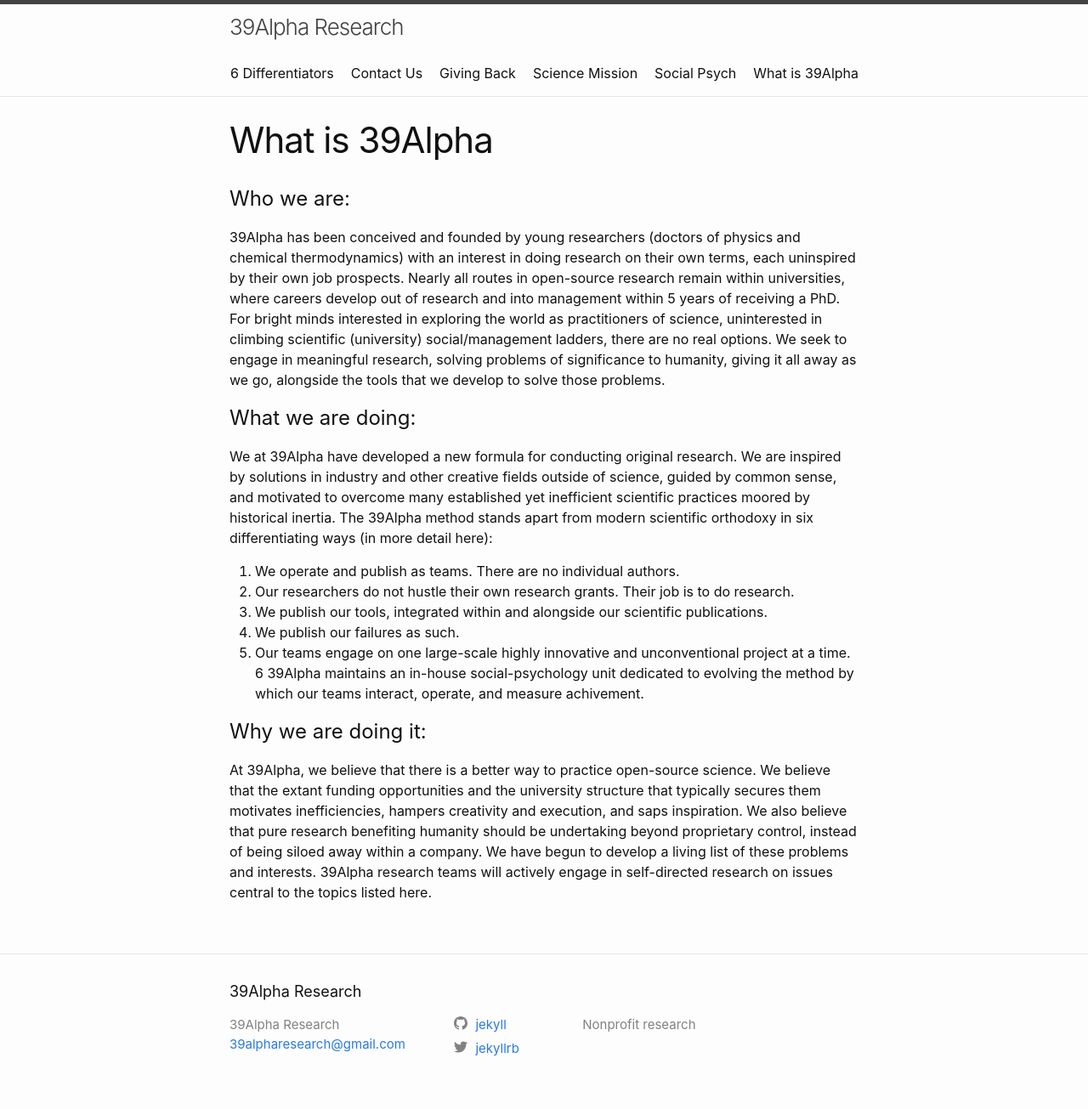
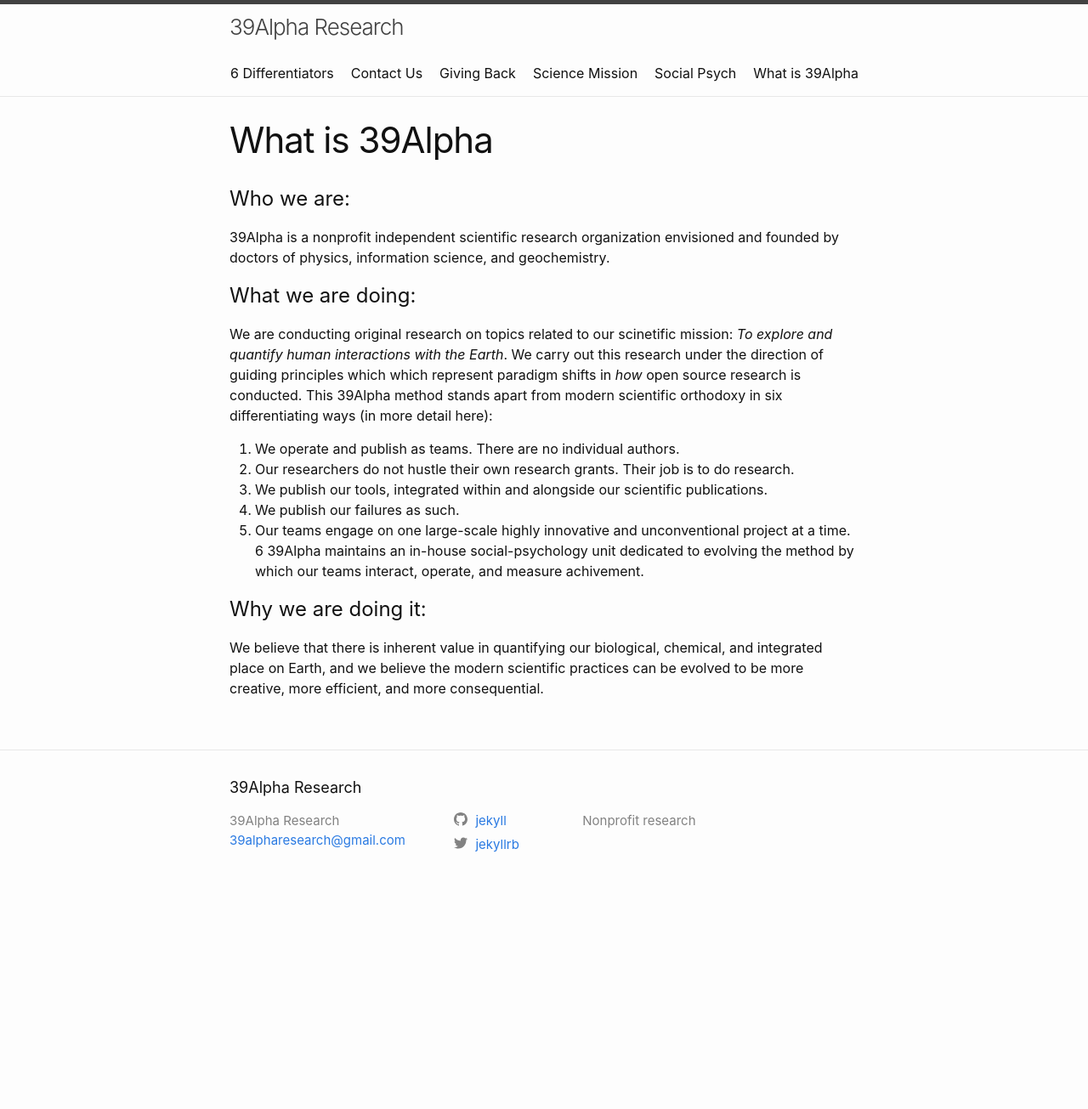
Before and after one commit to 39alpha/39alpharesearch.org, a Jekyll site: the page built from what-is-39alpha.md, in a window 1280 px wide. Shown: the whole page at 85% size. Built offline with Jekyll 4.4.1, drawn with Linux system fonts in a browser that asks for light colours; after the commit the page ends 1065 px from its top, so only the background shows below that.

Commit message:
Update what-is-39alpha.md

```diff
--- a/what-is-39alpha.md
+++ b/what-is-39alpha.md
@@ -5,10 +5,11 @@ permalink: /what-is-39alpha/
 ---
 
 # Who we are:
-39Alpha has been conceived and founded by young researchers (doctors of physics and chemical thermodynamics) with an interest in doing research on their own terms, each uninspired by their own job prospects. Nearly all routes in open-source research remain within universities, where careers develop out of research and into management within 5 years of receiving a PhD. For bright minds interested in exploring the world as practitioners of science, uninterested in climbing scientific (university) social/management ladders, there are no real options. We seek to engage in meaningful research, solving problems of significance to humanity, giving it all away as we go, alongside the tools that we develop to solve those problems.
+39Alpha is a nonprofit independent scientific research organization envisioned and founded by doctors of physics, information science, and geochemistry.
+
 
 # What we are doing:
-We at 39Alpha have developed a new formula for conducting original research. We are inspired by solutions in industry and other creative fields outside of science, guided by common sense, and motivated to overcome many established yet inefficient scientific practices moored by historical inertia. The 39Alpha method stands apart from modern scientific orthodoxy in six differentiating ways (in more detail here):
+We are conducting original research on topics related to our scinetific mission: _To explore and quantify human interactions with the Earth_. We carry out this research under the direction of guiding principles which which represent paradigm shifts in _how_ open source research is conducted. This 39Alpha method stands apart from modern scientific orthodoxy in six differentiating ways (in more detail here):
 
 1. We operate and publish as teams. There are no individual authors.
 2. Our researchers do not hustle their own research grants. Their job is to do research.
@@ -18,4 +19,4 @@ We at 39Alpha have developed a new formula for conducting original research. We
 6 39Alpha maintains an in-house social-psychology unit dedicated to evolving the method by which our teams interact, operate, and measure achivement.
 
 # Why we are doing it:
-At 39Alpha, we believe that there is a better way to practice open-source science. We believe that the extant funding opportunities and the university structure that typically secures them motivates inefficiencies, hampers creativity and execution, and saps inspiration. We also believe that pure research benefiting humanity should be undertaking beyond proprietary control, instead of being siloed away within a company. We have begun to develop a living list of these problems and interests. 39Alpha research teams will actively engage in self-directed research on issues central to the topics listed here.
+We believe that there is inherent value in quantifying our biological, chemical, and integrated place on Earth, and we believe the modern scientific practices can be evolved to be more creative, more efficient, and more consequential.
```
